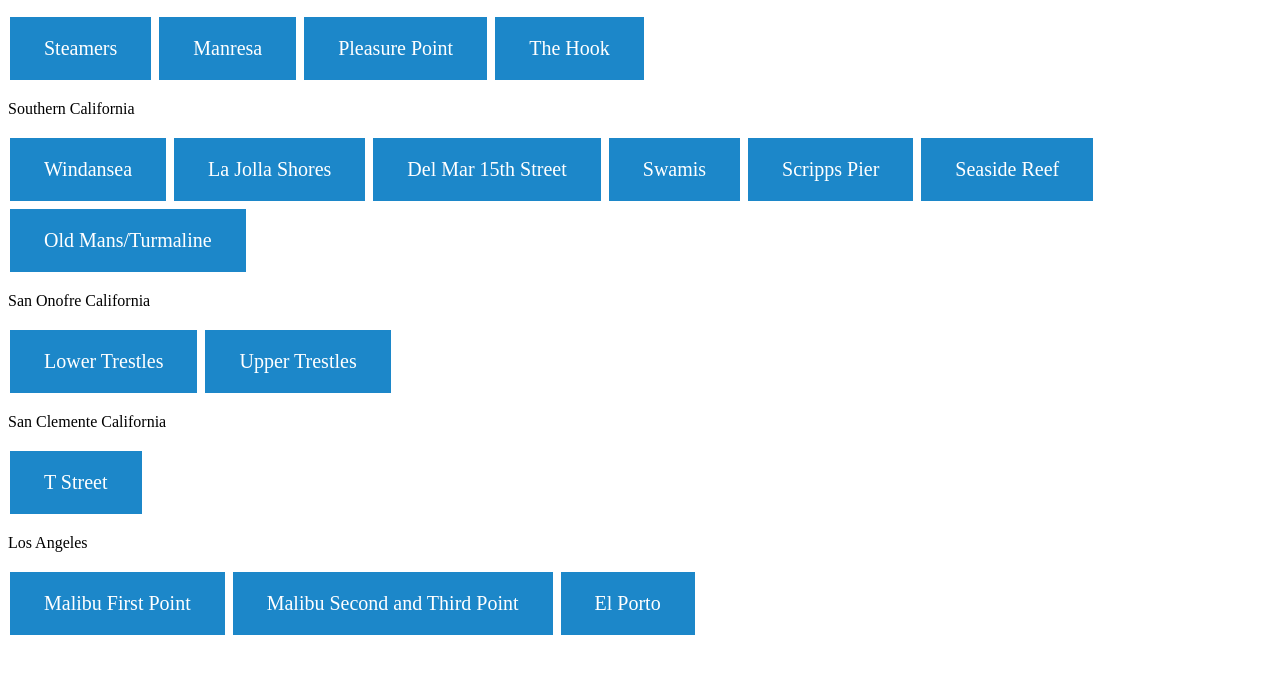
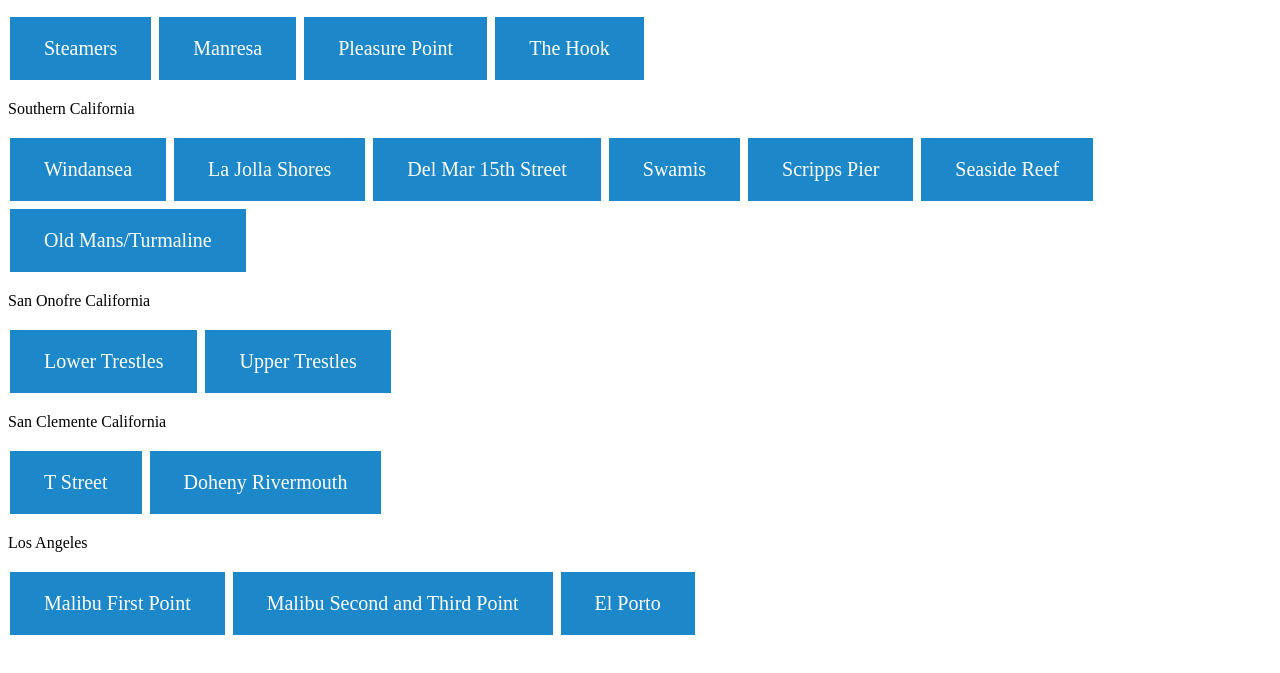
Before and after one commit to Benicero/SurfData, a plain HTML site: page index.html in a window 1280 px wide. Shown: the part 101-774 px from the top of the page. Drawn offline with Linux system fonts and the light colour scheme.

Commit message:
Update index.html

```diff
--- a/index.html
+++ b/index.html
@@ -59,6 +59,7 @@
             San Clemente California
     </p>
     <a href="https://cams.cdn-surfline.com/cdn-wc/wc-tstreet/playlist.m3u8" class="button">T Street</a>
+    <a href="https://cams.cdn-surfline.com/cdn-wc/wc-dohenyrivermouth/playlist.m3u8" class="button">Doheny Rivermouth</a>
     <p>
         Los Angeles
     </p>
```
